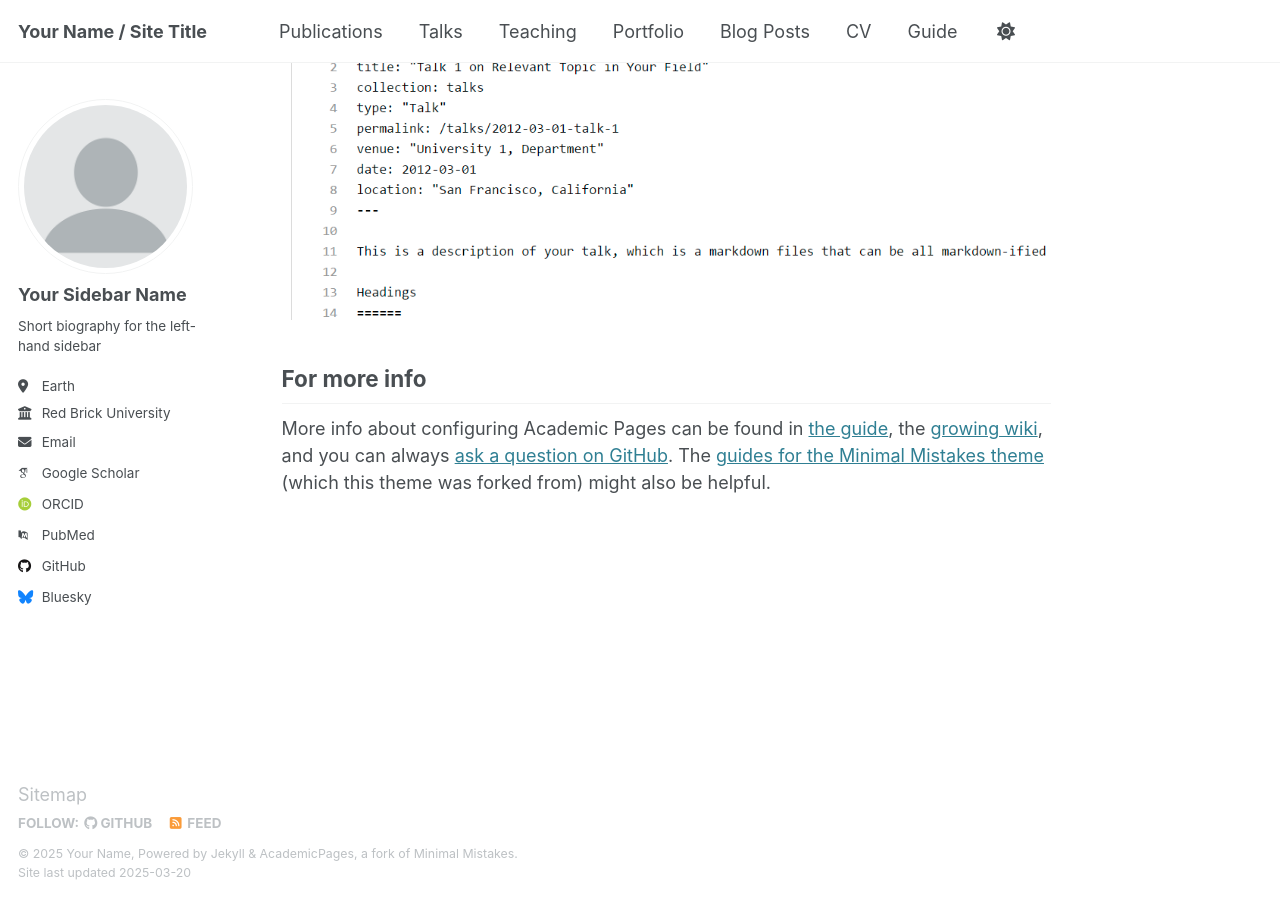
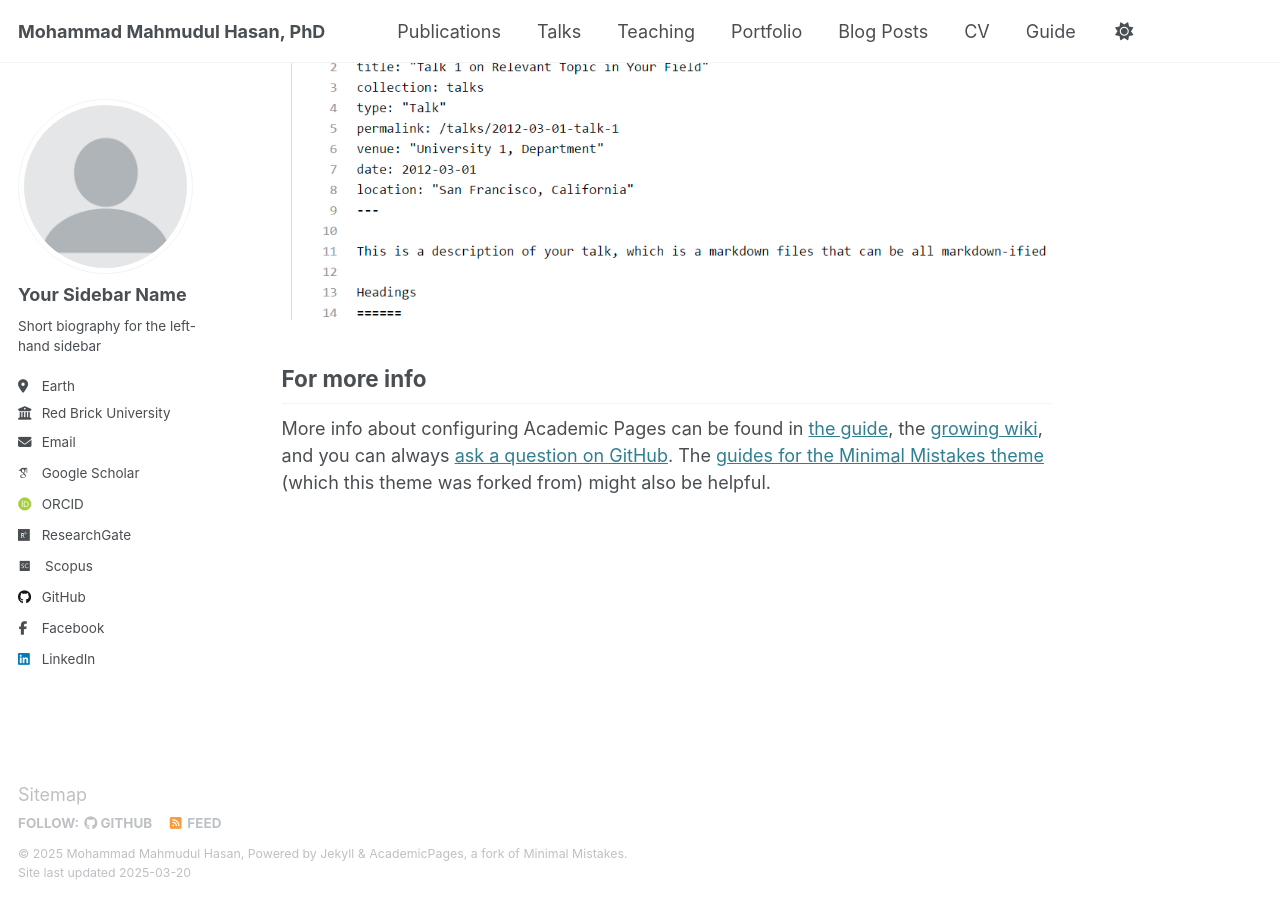
Before and after one commit to dearmahmud/dearmahmud.github.io, a Jekyll site: the page built from _pages/about.md, in a window 1280 px wide and 900 px high, scrolled down 2635 px. Built offline with Jekyll 4.4.1, drawn with Linux system fonts in a browser that asks for light colours; some web fonts are replaced; part of the change alters nothing that is shown.

Commit message:
Update _config.yml

```diff
--- a/_config.yml
+++ b/_config.yml
@@ -9,13 +9,13 @@
 # Basic Site Settings
 locale                   : "en-US"
 site_theme               : "default"
-title                    : "Your Name / Site Title"
+title                    : "Mohammad Mahmudul Hasan, PhD"
 title_separator          : "-"
-name                     : &name "Your Name"
+name                     : &name "Mohammad Mahmudul Hasan"
 description              : &description "personal description"
-url                      : https://academicpages.github.io # the base hostname & protocol for your site e.g. "https://[your GitHub username].github.io"
+url                      : https://dearmahmud.github.io # the base hostname & protocol for your site e.g. "https://[your GitHub username].github.io"
 baseurl                  : "" # the subpath of your site, e.g. "/blog"
-repository               : "academicpages/academicpages.github.io"
+repository               : "dearmahmud/dearmahmud.github.io"
 
 # Site Author - The following control what appear as part of the author content on the side bar.
 #               If a field is blank the icon and link will not appear, otherwise it will be shown.
@@ -33,33 +33,33 @@ author:
 
   # Academic websites
   arxiv            : # URL - Update with the correct link to your profile
-  googlescholar    : "https://scholar.google.com/citations?user=PS_CX0AAAAAJ"
+  googlescholar    : "https://scholar.google.com/citations?user=8ZDDF8MAAAAJ&hl=en"
   impactstory      : # URL
-  orcid            : "http://orcid.org/yourorcidurl"
+  orcid            : "https://orcid.org/my-orcid?orcid=0000-0002-5651-5535"
   semantic         : # URL
-  pubmed           : "https://www.ncbi.nlm.nih.gov/pubmed/?term=john+snow"
-  researchgate     : # URL
-  scopus           : # URL
+  pubmed           :
+  researchgate     : "https://www.researchgate.net/profile/Mohammad-Mahmudul-Hasan/research"
+  scopus           : "https://www.scopus.com/authid/detail.uri?authorId=58278620700"
 
   # Repositories and software development
   bitbucket        : # Username - Update with your username on the site
   codepen          : # Username
   dribbble         : # Username
-  github           : "academicpages"
+  github           : "dearmahmud"
   kaggle           : # Username
   stackoverflow    : # User number or user number and name (i.e., use "1" or "1/jeff-atwood")
 
   # Social media
-  bluesky          : "bsky.app" # Replace this with you Bluesky username
-  facebook         : # Username
+  bluesky          : # Replace this with you Bluesky username
+  facebook         : "dearmahmud"
   flickr           : # Username
   foursquare       : # Username
   goodreads        : # Username
   google_plus      : # Username
   keybase          : # Username
-  instagram        : # Username
+  Instagram        : "dearmahmud"
   lastfm           : # Username
-  linkedin         : # Username
+  linkedin         : "dearmahmud"
   mastodon         : # URL
   medium           : # URL
   pinterest        : # Username
```
